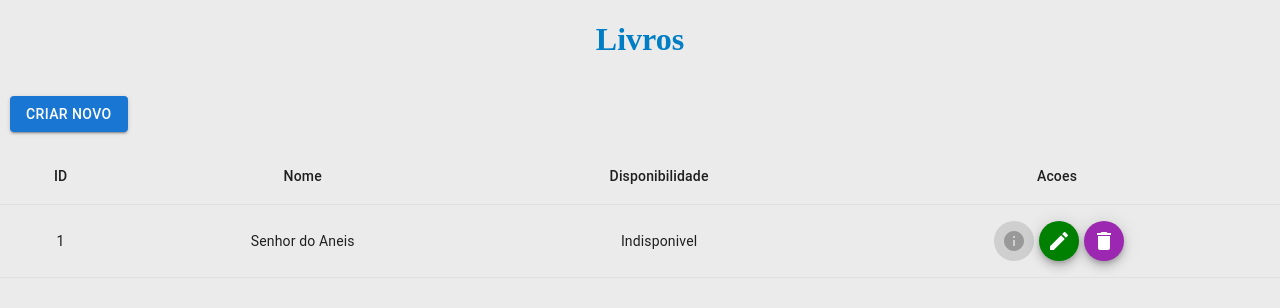
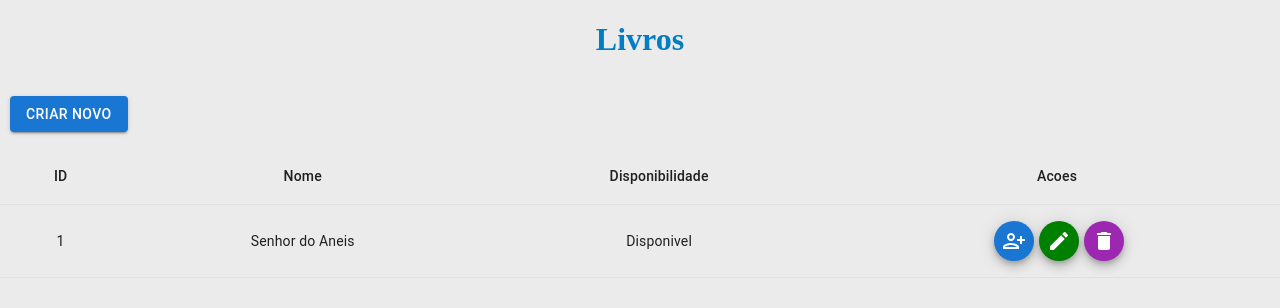
Before and after one commit to guimarcel/Estudos, a Next.js app: page /livros in a window 1280 px wide. Shown: the top 308 px of the page. Built offline with nearby package versions, Linux system fonts and the light colour scheme.

Commit message:
feat: inserted action button on users and books page to rent book and return rented book

```diff
--- a/components/books/books.js
+++ b/components/books/books.js
@@ -14,8 +14,9 @@ import DialogActions from '@mui/material/DialogActions'
 import DialogContent from '@mui/material/DialogContent'
 import DialogTitle from '@mui/material/DialogTitle'
 import DeleteIcon from '@mui/icons-material/Delete'
-import InfoIcon from '@mui/icons-material/Info'
+import PersonAddAltIcon from '@mui/icons-material/PersonAddAlt'
 import EditIcon from '@mui/icons-material/Edit'
+import LibraryBooksIcon from '@mui/icons-material/LibraryBooks'
 
 
 function Books() {
@@ -23,12 +24,33 @@ function Books() {
     const [title, setTitle] = useState('')
     const [message, setMessage] = useState('')
     const [books, setBooks] = useState([])
+    const [users, setUsers] = useState([])
 
     useEffect(() => {
+        getUsers()
         getBooks()
     }, [])
 
     const router = useRouter()
+
+    const getUsers = () => {
+        //call api getusers
+        const result = [
+            {
+                user_id: 1,
+                user_name: "joaozin",
+                user_doc: 12345678912,
+                rented_books: [
+                    { id: 1, name: "Senhor do Aneis" },
+                    { id: 2, name: "Harry poter e o calice de fogo" }
+                ],
+                created_at: "2022-04-04 19:00:00",
+                updated_at: "2022-04-04 19:00:00",
+                deleted_at: null
+            }
+        ]
+        setUsers(result)
+    }
 
     const getBooks = () => {
         //call api getbooks
@@ -36,7 +58,7 @@ function Books() {
             {
                 book_id: 1,
                 book_name: "Senhor do Aneis",
-                is_rented: 1,
+                is_rented: 0,
                 created_at: "2022-04-04 19:00:00",
                 updated_at: "2022-04-04 19:00:00",
                 deleted_at: null
@@ -46,15 +68,14 @@ function Books() {
     }
 
     const getTableContent = () => {
-        console.log("teste", books)
         return books.map(book => (
             <TableRow key={book.id}>
                 <TableCell align="center">{book.book_id}</TableCell>
                 <TableCell align="center">{book.book_name}</TableCell>
                 <TableCell align="center">{book.is_rented ? 'Indisponivel' : 'Disponivel'}</TableCell>
                 <TableCell align="center">
-                    <Fab style={{ marginLeft: '5px' }} disabled={book.is_rented} color="primary" size="small" onClick={() => setOpen(true)}>
-                        <InfoIcon />
+                    <Fab style={{ marginLeft: '5px' }} disabled={book.is_rented} color="primary" size="small" onClick={() => callListUsers(book)}>
+                        <PersonAddAltIcon />
                     </Fab>
                     <Fab style={{ marginLeft: '5px', backgroundColor: 'green' }} size="small" onClick={() => callFormPage(book)}>
                         <EditIcon style={{ color: 'white' }} />
@@ -65,6 +86,52 @@ function Books() {
                 </TableCell>
             </TableRow>
         ))
+    }
+
+    const callListUsers = book => {
+        const listUsers = (
+            <Table>
+                <TableHead>
+                    <TableRow>
+                        <TableCell align="center">Nome</TableCell>
+                        <TableCell align="center">Acoes</TableCell>
+                    </TableRow>
+                </TableHead>
+                <TableBody>
+                    {users.map(user => (
+                        <TableRow>
+                            <TableCell align="center">{user.user_name}</TableCell>
+                            <TableCell align="center">
+                                <Fab style={{ marginLeft: '5px' }} color="primary" size="small" onClick={() => rentBook(book.book_id, user.user_id)}>
+                                    <LibraryBooksIcon />
+                                </Fab>
+                            </TableCell>
+                        </TableRow>
+                    ))}
+                </TableBody>
+            </Table>
+        )
+        setTitle('Selecione um usario para alugar o livro:')
+        setMessage(listUsers)
+        setOpen(true)
+    }
+
+    const rentBook = (book_id, user_id) => {
+        const body = {
+            book_id,
+            user_id
+        }
+
+        //call api alugar livro passando o id do livro e user id
+        const result = {
+            success: true
+        }
+        if (result.success) {
+            getBooks()
+            setTitle('Atencao:')
+            setMessage('Livro alugado com sucesso.')
+            setOpen(true)
+        }
     }
 
     const callDeleteBook = book => {
```
Also changed, not shown: components/users/users.js (+49 -5 lines).
